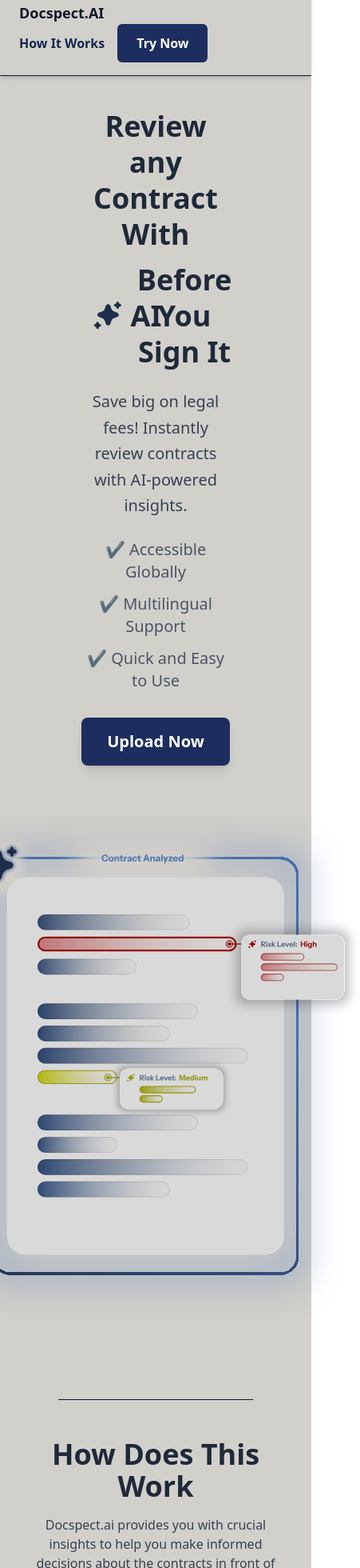
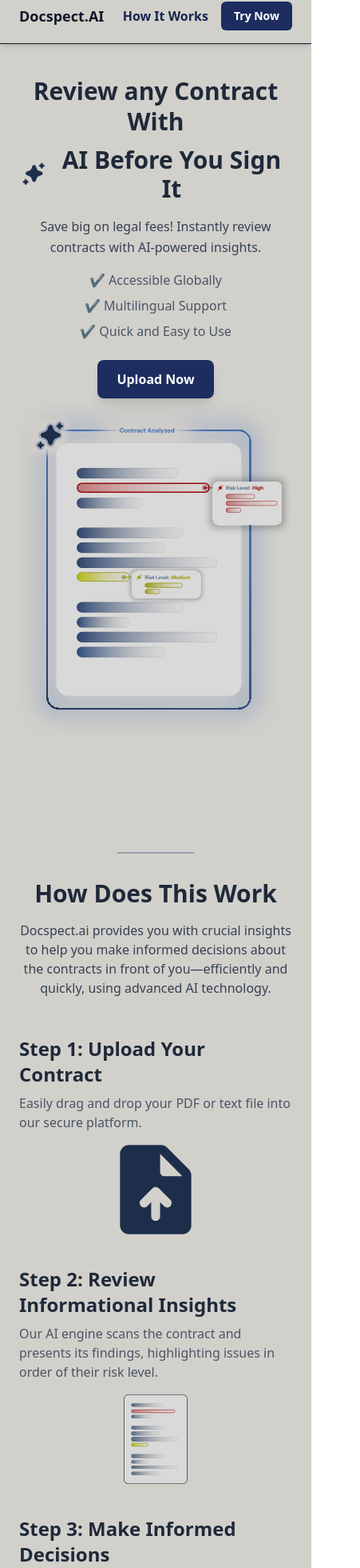
Before and after one commit to Sreyasiv/Docspect, a React (Vite) app in the folder frontend/: page / in a window 390 px wide. Shown: the part 14-1974 px from the top of the page at 80% size, 451 px wide, since content can reach past the window. Built offline with nearby package versions, Linux system fonts and the light colour scheme.

Commit message:
Refactor HomePage layout for improved responsiveness and visual consistency and Imporved  head-title

```diff
--- a/frontend/src/pages/HomePage.jsx
+++ b/frontend/src/pages/HomePage.jsx
@@ -10,11 +10,11 @@
   return (
     <div className="bg-[hsl(38,8%,81%)] text-gray-900 font-sans">
       {/* Navbar */}
-<nav className="flex flex-wrap justify-between items-center px-6 sm:px-12 md:px-20 lg:px-32 py-4 border-b shadow-md">
+      <nav className="flex flex-wrap justify-between items-center px-6 sm:px-12 md:px-20 lg:px-32 py-4 border-b shadow-md">
         <span className="text-lg font-bold cursor-pointer">Docspect.AI</span>
-        <div>
+        <div className="flex items-center space-x-4">
           <button
-            className="text-[#16264d] mr-4 font-bold cursor-pointer"
+            className="text-[#16264d] font-bold cursor-pointer"
             onClick={() =>
               document
                 .getElementById("how-it-works")
@@ -24,7 +24,7 @@
             How It Works
           </button>
           <button
-            className="bg-[#1D2D5F] text-white hover:bg-[#16264d] transition px-6 py-3 rounded-md cursor-pointer font-bold"
+            className="bg-[#1D2D5F] text-white hover:bg-[#16264d] transition px-4 sm:px-6 py-2 sm:py-3 rounded-md cursor-pointer font-bold text-sm sm:text-base"
             onClick={() => navigate("/upload")}
           >
             Try Now
@@ -33,29 +33,30 @@
       </nav>
 
       {/* Hero Section */}
-      <div className="flex flex-col md:flex-row items-center justify-between px-32 py-10">
+      <div className="flex flex-col md:flex-row items-center justify-between px-6 sm:px-12 md:px-20 py-10 md:py-20">
         {/* Left Side - Text Content */}
-        <div className="max-w-2xl text-center md:text-left">
-          <div className="text-4xl md:text-5xl font-extrabold text-gray-800 leading-tight">
-            <h1 className="flex items-center">Review any Contract With</h1>
-            <div className="flex items-center mt-3">
-              <span className="inline-flex items-center">
-                <img src={AiFill} alt="AI Icon" className="w-10 h-10 mx-3" />
-                <span>AI&nbsp;</span>
+        <div className="max-w-xl text-center md:text-left">
+          <div className="text-3xl sm:text-4xl md:text-5xl font-extrabold text-gray-800 leading-tight">
+            <h1 className="flex items-center justify-center md:justify-start">
+              Review any Contract With
+            </h1>
+            <div className="flex items-center justify-center md:justify-start mt-3">
+              <img src={AiFill} alt="AI Icon" className="w-8 h-8 sm:w-10 sm:h-10 mr-2" />
+              <span className="text-3xl sm:text-4xl md:text-5xl font-extrabold">
+                AI Before You Sign It
               </span>
-              <h1>Before You Sign It</h1>
             </div>
           </div>
-          <p className="text-xl text-gray-700 mt-6 leading-relaxed">
+          <p className="text-base sm:text-lg md:text-xl text-gray-700 mt-4 sm:mt-6 leading-relaxed">
             Save big on legal fees! Instantly review contracts with AI-powered insights.
           </p>
-          <ul className="mt-6 space-y-3 text-xl text-gray-600 font-medium">
+          <ul className="mt-4 sm:mt-6 space-y-2 sm:space-y-3 text-base sm:text-lg text-gray-600 font-medium">
             <li>✔ Accessible Globally</li>
             <li>✔ Multilingual Support</li>
             <li>✔ Quick and Easy to Use</li>
           </ul>
           <button
-            className="mt-8 bg-[#1D2D5F] text-white px-8 py-4 rounded-lg font-semibold text-xl shadow-lg hover:bg-[#16264d] transition cursor-pointer"
+            className="mt-6 sm:mt-8 bg-[#1D2D5F] text-white px-6 sm:px-8 py-3 sm:py-4 rounded-lg font-semibold text-base sm:text-xl shadow-lg hover:bg-[#16264d] transition cursor-pointer"
             onClick={() => navigate("/upload")}
           >
             Upload Now
@@ -63,65 +64,65 @@
         </div>
 
         {/* Right Side - Image */}
-        <div className="mt-14 md:mt-0 flex justify-center">
-          <img src={Banner} alt="Contract Analysis" className="w-lg max-w-2xl md:max-w-3xl lg:max-w-4xl" />
+        <div className="mb-10 md:mb-0 flex justify-center w-full md:w-auto">
+          <img
+            src={Banner}
+            alt="Contract Analysis"
+            className="w-full max-w-sm sm:max-w-md md:max-w-lg lg:max-w-xl"
+          />
         </div>
       </div>
 
-
-
-
       {/* How It Works Section */}
-      <div id="how-it-works" className="px-8 md:px-32 py-16 flex flex-col items-center text-center">
-        {/* Section Title */}
-        <div className="w-3/4 border-b mx-auto mb-12"></div>
-        <h2 className="text-4xl md:text-5xl font-extrabold text-gray-800">
+      <div id="how-it-works" className="px-6 sm:px-12 md:px-20 py-16 flex flex-col items-center text-center">
+        <div className="w-24 border-b-2 border-gray-400 mb-8"></div>
+        <h2 className="text-3xl sm:text-4xl md:text-5xl font-extrabold text-gray-800">
           How Does This Work
         </h2>
-        <p className="mt-4 text-gray-700 max-w-2xl">
+        <p className="mt-4 sm:mt-6 text-gray-700 max-w-2xl">
           Docspect.ai provides you with crucial insights to help you make informed
           decisions about the contracts in front of you—efficiently and quickly, using
           advanced AI technology.
         </p>
 
         {/* Steps Container */}
-        <div className="mt-16 flex flex-col space-y-12 w-full max-w-4xl">
+        <div className="mt-12 sm:mt-16 flex flex-col space-y-10 w-full max-w-4xl">
           {/* Step 1 */}
-          <div className="flex items-center justify-between w-full text-left">
-            <div className="max-w-md">
-              <h3 className="font-bold text-2xl text-gray-800">Step 1: <br />Upload Your Contract</h3>
+          <div className="flex flex-col sm:flex-row items-center sm:justify-between text-left space-y-4 sm:space-y-0">
+            <div className="sm:max-w-md">
+              <h3 className="font-bold text-2xl text-gray-800">Step 1: Upload Your Contract</h3>
               <p className="mt-2 text-gray-600">
                 Easily drag and drop your PDF or text file into our secure platform.
               </p>
             </div>
-            <img src={Upload} alt="Upload Icon" className="w-36 h-36 md:w-40 md:h-40" />
+            <img src={Upload} alt="Upload Icon" className="w-28 h-28 sm:w-36 sm:h-36" />
           </div>
 
           {/* Step 2 */}
-          <div className="flex items-center justify-between w-full text-left">
-            <div className="max-w-md">
-              <h3 className="font-bold text-2xl text-gray-800">Step 2: <br />Review Informational Insights</h3>
+          <div className="flex flex-col sm:flex-row items-center sm:justify-between text-left space-y-4 sm:space-y-0">
+            <div className="sm:max-w-md">
+              <h3 className="font-bold text-2xl text-gray-800">Step 2: Review Informational Insights</h3>
               <p className="mt-2 text-gray-600">
                 Our AI engine scans the contract and presents its findings, highlighting
                 issues in order of their risk level.
               </p>
             </div>
-            <img src={Scan} alt="Scan Icon" className="w-36 h-36 md:w-40 md:h-40" />
+            <img src={Scan} alt="Scan Icon" className="w-28 h-28 sm:w-36 sm:h-36" />
           </div>
 
           {/* Step 3 */}
-          <div className="flex items-center justify-between w-full text-left">
-            <div className="max-w-md">
-              <h3 className="font-bold text-2xl text-gray-800">Step 3: <br />Make Informed Decisions</h3>
+          <div className="flex flex-col sm:flex-row items-center sm:justify-between text-left space-y-4 sm:space-y-0">
+            <div className="sm:max-w-md">
+              <h3 className="font-bold text-2xl text-gray-800">Step 3: Make Informed Decisions</h3>
               <p className="mt-2 text-gray-600">
                 Leverage these insights to negotiate better terms, identify risks, and
                 finalize your contract with confidence.
               </p>
             </div>
-            <img src={Decision} alt="Decision Icon" className="w-36 h-36 md:w-40 md:h-40" />
+            <img src={Decision} alt="Decision Icon" className="w-28 h-28 sm:w-36 sm:h-36" />
           </div>
         </div>
       </div>
-    </div >
+    </div>
   );
 }
```
